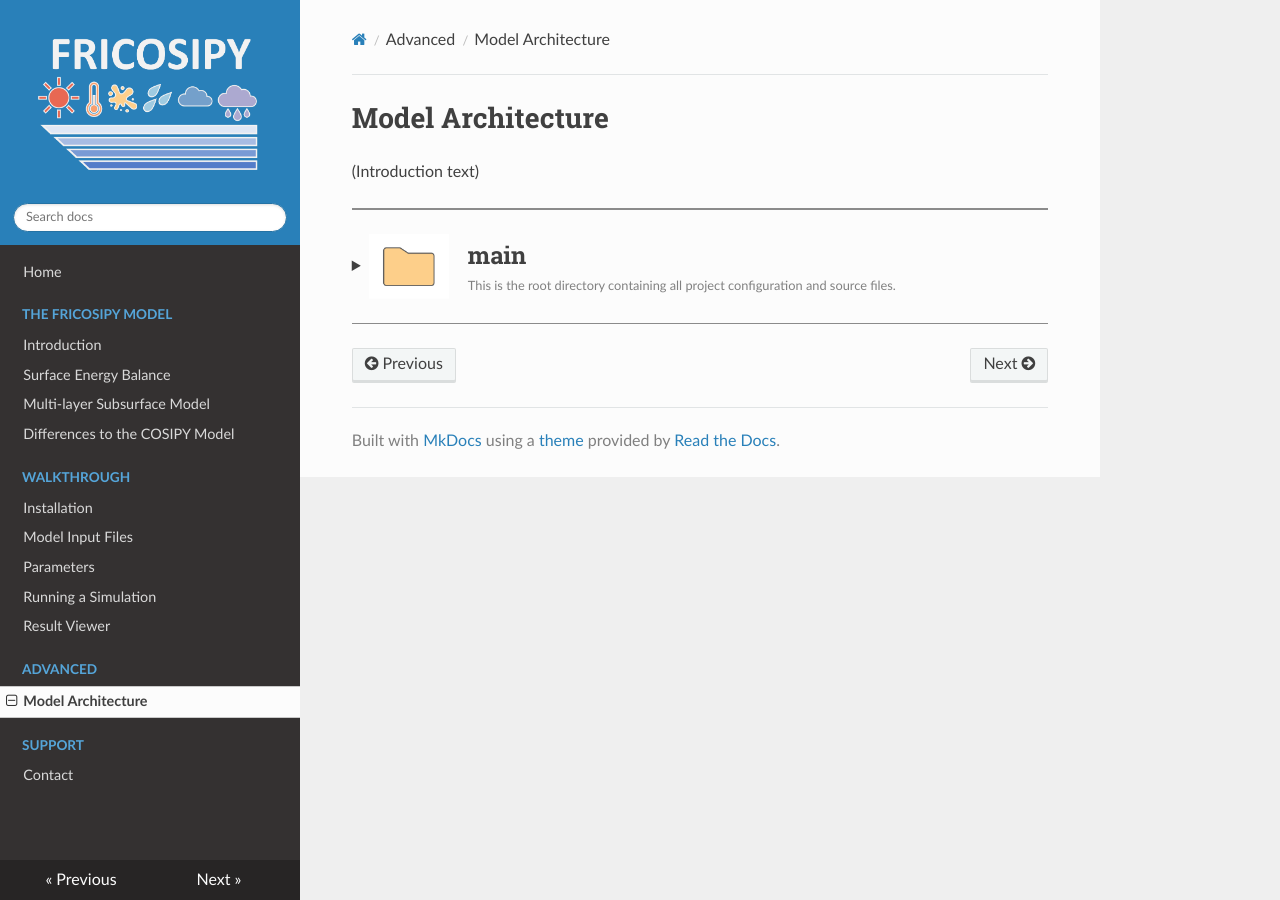
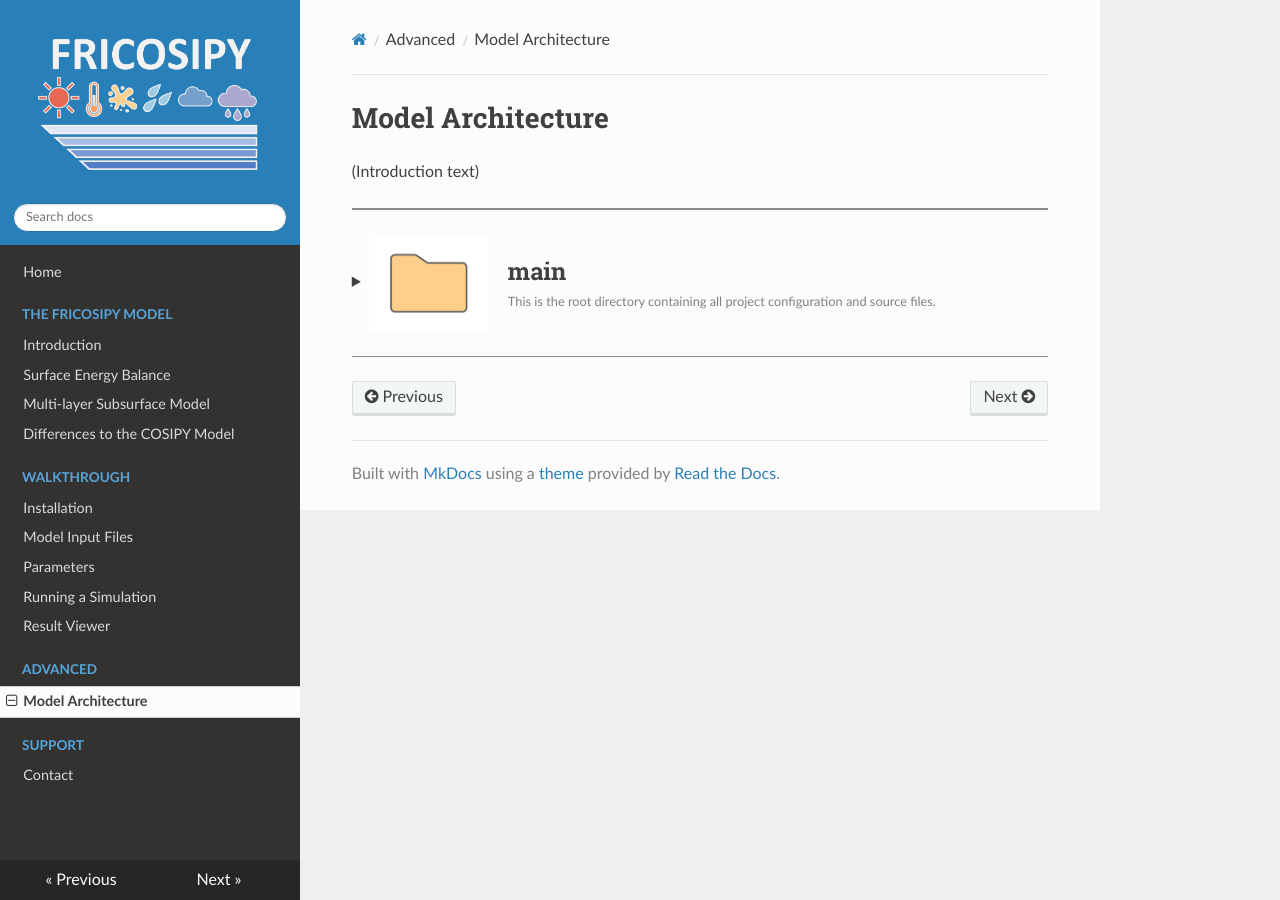
Before and after one commit to MarcusGastaldello/FRICOSIPY, an MkDocs documentation site: the page built from docs/model_architecture.md, in a window 1280 px wide. Built offline with MkDocs 1.6.1, drawn with Linux system fonts in a browser that asks for light colours.

Commit message:
Update model_architecture.md

```diff
--- a/docs/model_architecture.md
+++ b/docs/model_architecture.md
@@ -9,7 +9,7 @@
 
 <hr style="height:2px; background-color:#8b8b8b; border:none;" />
 
-??? "<img src='https://github.com/MarcusGastaldello/FRICOSIPY/raw/main/docs/icons/Folder.png' width='80' style='vertical-align: middle; margin-right: 15px;'> <div style='display: inline-block; vertical-align: middle;'><h2 style='margin: 0;'>main</h2><small style='display: block; color: gray; margin-top: 8px;'>This is the root directory containing all project configuration and source files.</small></div>"
+??? "<img src='https://github.com/MarcusGastaldello/FRICOSIPY/raw/main/docs/icons/Folder.png' width='120' style='vertical-align: middle; margin-right: 15px;'> <div style='display: inline-block; vertical-align: middle;'><h2 style='margin: 0;'>main</h2><small style='display: block; color: gray; margin-top: 8px;'>This is the root directory containing all project configuration and source files.</small></div>"
 
     <br>
     <div style="margin-left: 20px;">
```
